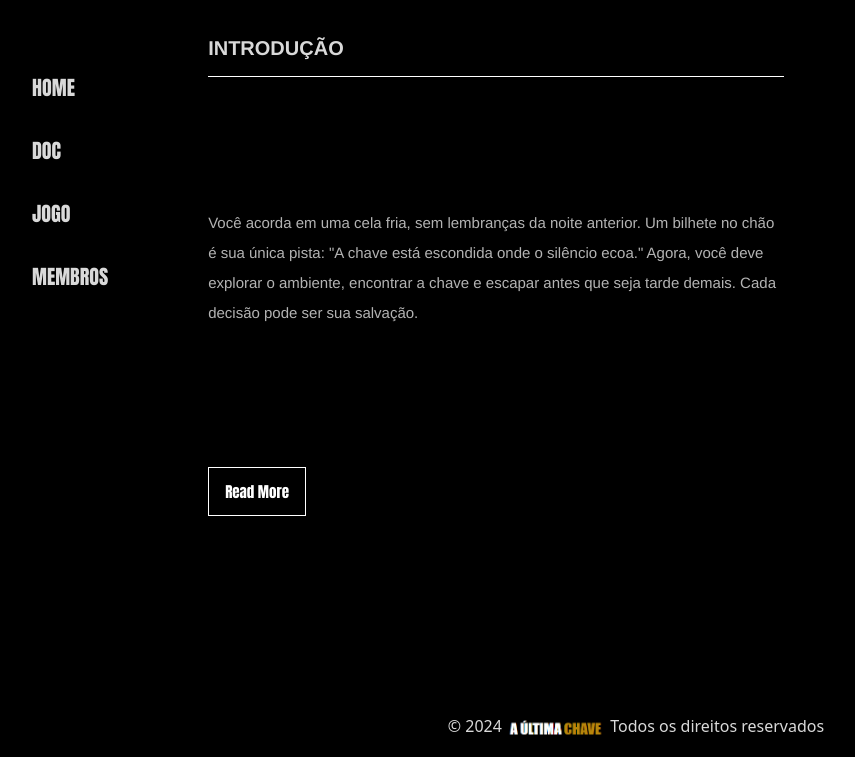
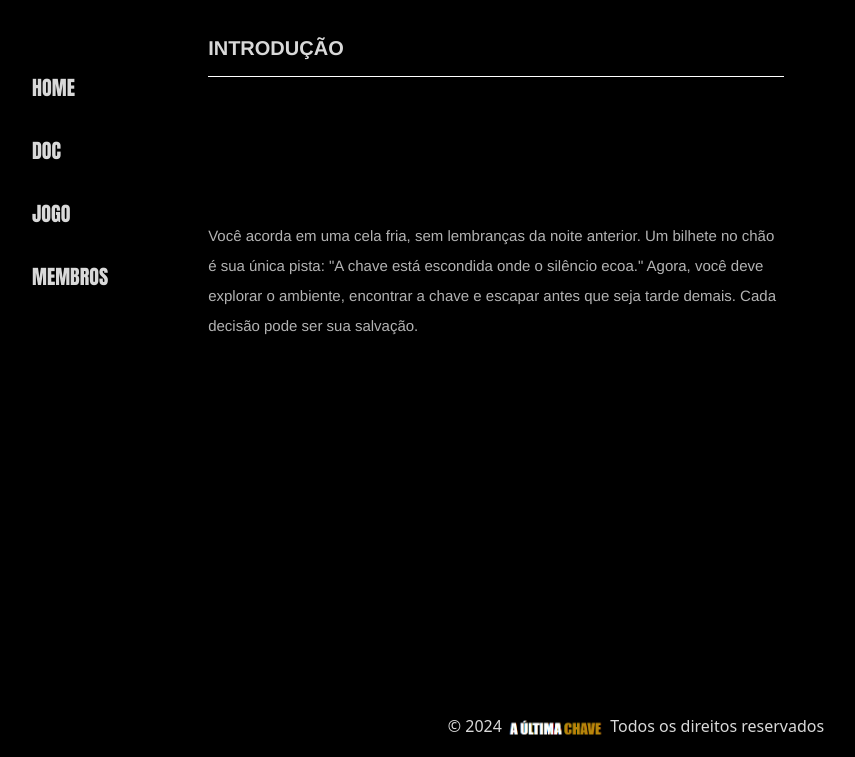
Before and after one commit to Koda012/TechAcademy-3, a PHP site: page / in a window 1280 px wide. Shown: the part 86-843 px from the top of the page, without its empty margins (4-859 px from the left). Run offline with PHP 8.4, Linux system fonts and the light colour scheme.

Commit message:
pequena alteração

```diff
--- a/paginas/home.php
+++ b/paginas/home.php
@@ -39,7 +39,8 @@
           o silêncio ecoa." Agora, você deve explorar o ambiente, encontrar a
           chave e escapar antes que seja tarde demais. Cada decisão pode ser
           sua salvação.</p>
-        <button>Read More</button>
+        <br>
+
       </article>
       <!--<div class='tab-image'><img src='img/autoridade.jpg'></div> -->
     </li>
@@ -51,7 +52,7 @@
           Voluptas nihil sequi doloribus obcaecati. Aut vel, recusandae ipsa
           voluptate blanditiis nemo magnam sit modi architecto officia
           maiores magni. Necessitatibus, iste aut.</p>
-        <button>Read More</button>
+          <br>
       </article>
      <!-- <div class='tab-image'><img src='img/martelo.jpg'></div> -->
     </li>
@@ -63,7 +64,7 @@
           Voluptas nihil sequi doloribus obcaecati. Aut vel, recusandae ipsa
           voluptate blanditiis nemo magnam sit modi architecto officia
           maiores magni. Necessitatibus, iste aut.</p>
-        <button>Read More</button>
+          <br>
       </article>
      <!-- <div class='tab-image'><img src='img/tribunal.jpg'></div> -->
     </li>
```
